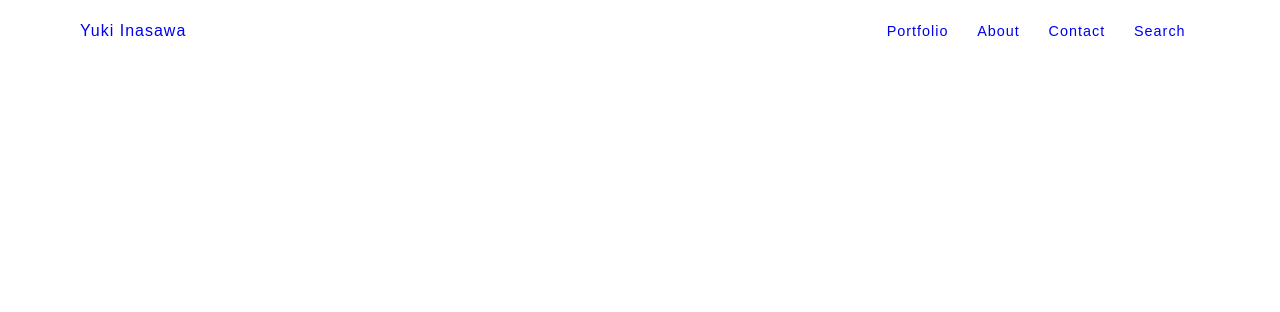
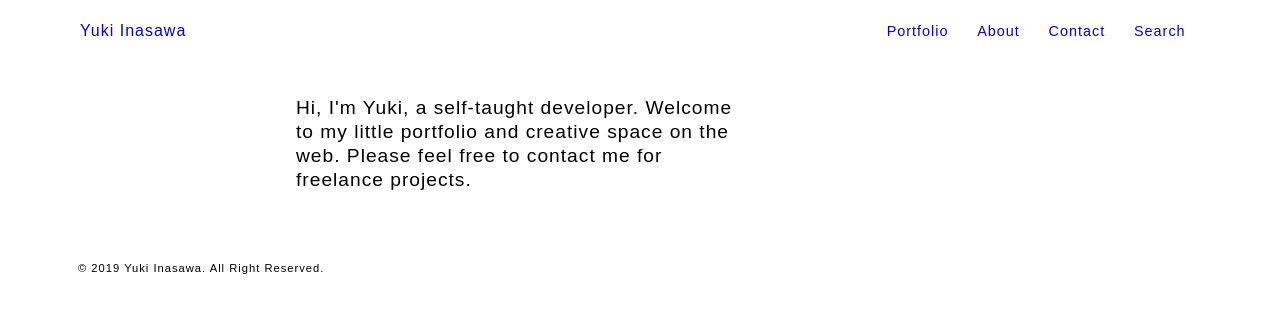
Before and after one commit to Yukichka/Yuki-app, a React (Create React App) app: page / in a window 1280 px wide. Shown: the top 312 px of the page. Built offline with nearby package versions, Linux system fonts and the light colour scheme.

Commit message:
Add dataset

```diff
--- a/src/App.css
+++ b/src/App.css
@@ -1,6 +1,7 @@
 .app {
   margin: 0;
   font-family: "Poppins", sans-serif;
+  letter-spacing: 1px;
 }
 /*-------------------header-------------------*/
 .header {
@@ -17,7 +18,6 @@
 }
 .header-title {
   text-decoration: none;
-  letter-spacing: 1px;
 }
 .nav-list {
   list-style: none;
@@ -55,3 +55,18 @@
   -webkit-transform: scaleX(1);
   transform: scaleX(1);
 }
+/*-------------------home-------------------*/
+.home-content{
+  font-size: 1.2em;
+  width:450px;
+  margin: 5em 30em 0 15em;
+  text-align: left;
+  line-height: 1.25em;
+}
+/*-------------------footer-------------------*/
+.footer{
+  font-size: 0.7em;
+  margin:6.25em;
+  float: left;
+}
+/*-------------------footer-------------------*/
--- a/src/components/Footer.js
+++ b/src/components/Footer.js
@@ -2,6 +2,8 @@ import React from "react";
 
 export class Footer extends React.Component {
   render() {
-    return <div />;
+    return <div className="footer">
+      © 2019 Yuki Inasawa. All Right Reserved.
+      </div>;
   }
 }
--- a/src/components/Home.js
+++ b/src/components/Home.js
@@ -5,9 +5,13 @@ import { Footer } from "./Footer";
 export class Home extends React.Component {
   render() {
     return (
-      <div>
+      <div className="home">
         <Header />
-        <div></div>
+        <div className="home-content">
+          Hi, I'm Yuki, a self-taught developer. Welcome to my little portfolio
+          and creative space on the web. Please feel free to contact me for
+          freelance projects.
+        </div>
         <Footer />
       </div>
     );
```
Also changed, not shown: src/components/dataset.js (added, +49 -0 lines).
